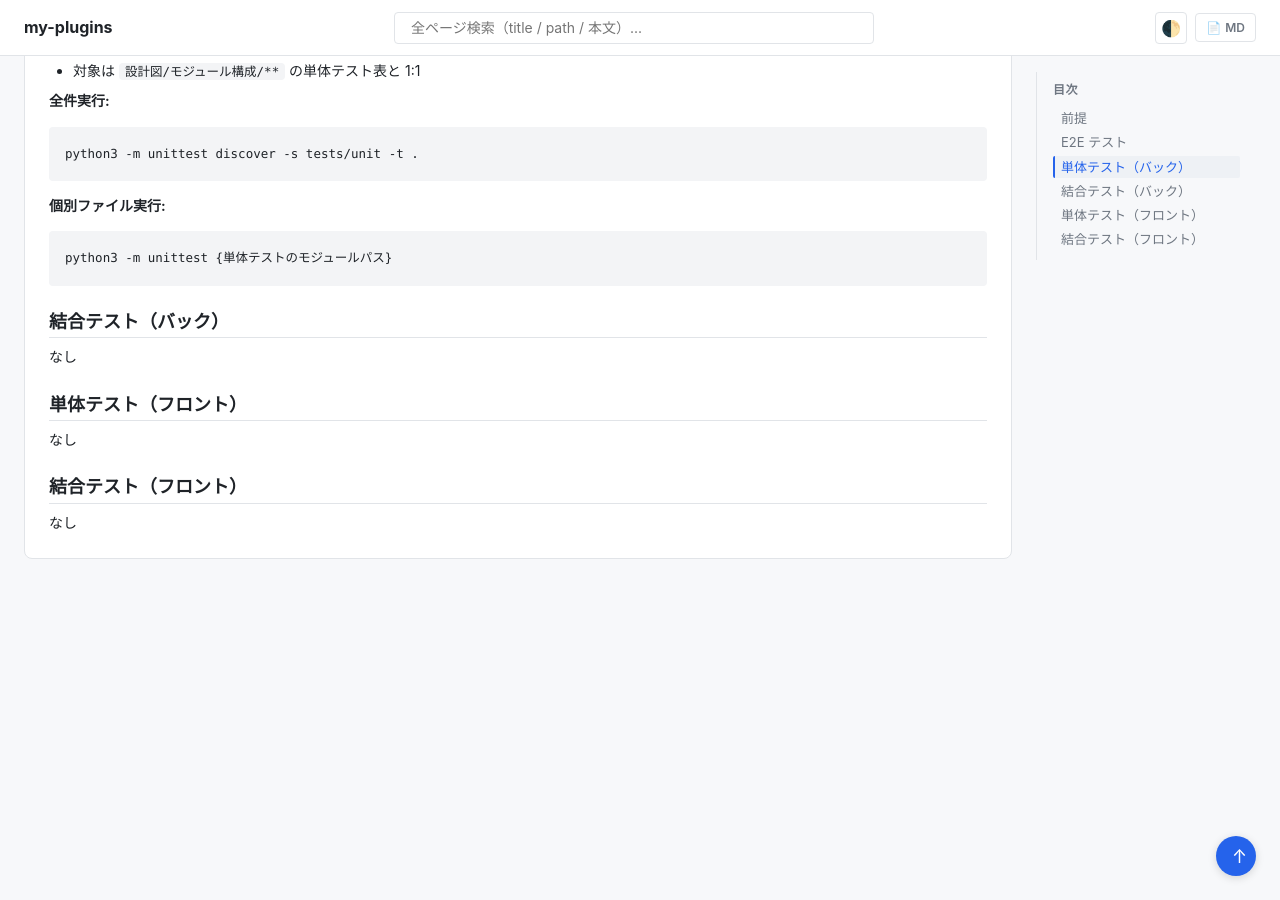
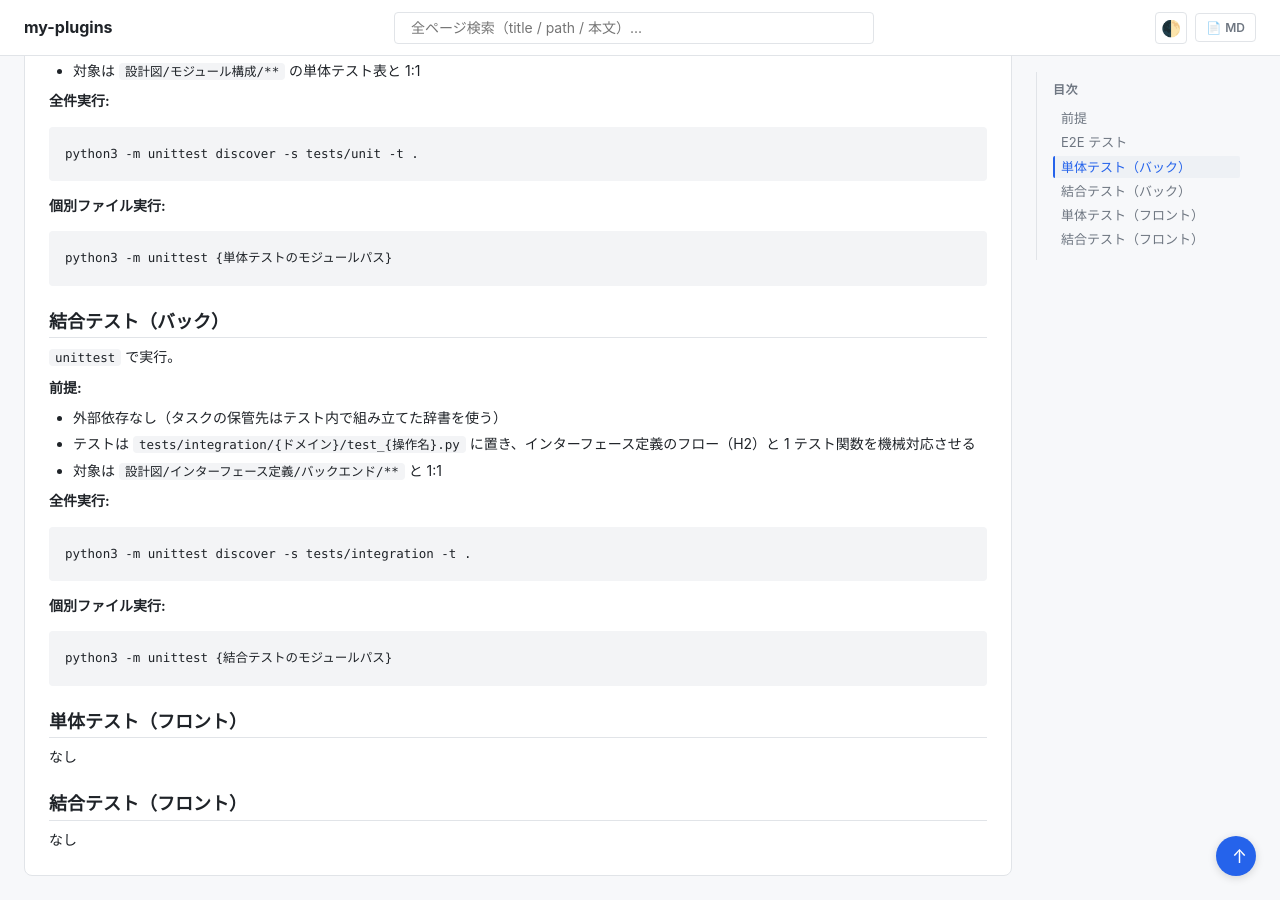
Before and after one commit to shuhei1101/ai-monitor-e2e, a Jekyll site: the page built from docs/wiki/テスト/テスト実行方法.md, in a window 1280 px wide and 900 px high, scrolled down 800 px. Built offline with Jekyll 4.4.1, drawn with Linux system fonts in a browser that asks for light colours; our own code applies the rules of GitHub Pages for plain Markdown files.

Commit message:
docs: 結合テストの置き場を定めて対応テストファイルを確定する
Co-Authored-By: Claude Opus 5 <noreply@anthropic.com>

````diff
--- a/docs/wiki/テスト/テスト実行方法.md
+++ b/docs/wiki/テスト/テスト実行方法.md
@@ -52,7 +52,25 @@ python3 -m unittest {単体テストのモジュールパス}
 
 ## 結合テスト（バック）
 
-なし
+`unittest` で実行。
+
+**前提:**
+
+- 外部依存なし（タスクの保管先はテスト内で組み立てた辞書を使う）
+- テストは `tests/integration/{ドメイン}/test_{操作名}.py` に置き、インターフェース定義のフロー（H2）と 1 テスト関数を機械対応させる
+- 対象は `設計図/インターフェース定義/バックエンド/**` と 1:1
+
+**全件実行:**
+
+```bash
+python3 -m unittest discover -s tests/integration -t .
+```
+
+**個別ファイル実行:**
+
+```bash
+python3 -m unittest {結合テストのモジュールパス}
+```
 
 ## 単体テスト（フロント）
 
````
Also changed, not shown: docs/wiki/設計図/インターフェース定義/バックエンド/タスク更新.py.md (+1 -1 lines).
